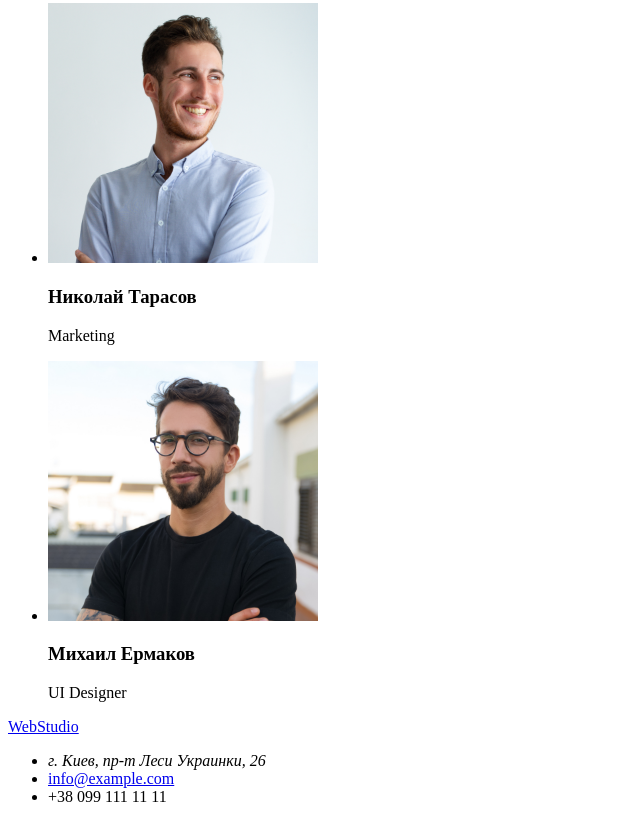
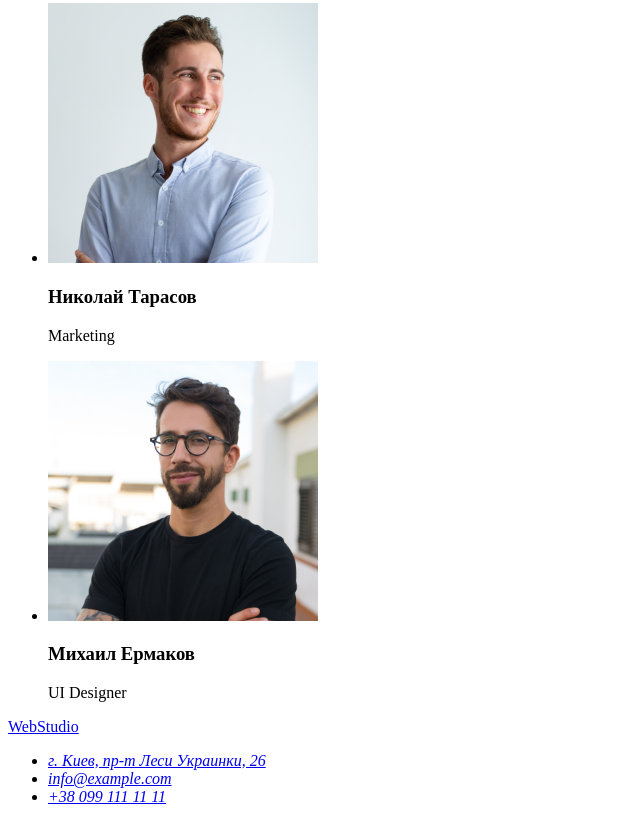
Before and after one commit to Alex-Stupak/goit-markup-hw-01, a plain HTML site: page index.html in a window 1280 px wide. Shown: the part 2087-2909 px from the top of the page, without its empty margins (0-640 px from the left). Drawn offline with Linux system fonts and the light colour scheme.

Commit message:
Изменил футер

```diff
--- a/index.html
+++ b/index.html
@@ -87,11 +87,9 @@
     <footer>
         <a href="/ ">WebStudio</a>
         <ul>
-            <li>
-                <address>г. Киев, пр-т Леси Украинки, 26</address>
-            </li>
-            <li><a href="mailto:info@example.com">info@example.com</a></li>
-            <li>+38 099 111 11 11</li>
+            <li><a href="https://www.google.com/maps/place/%D0%B1%D1%83%D0%BB.+%D0%9B%D0%B5%D1%81%D0%B8+%D0%A3%D0%BA%D1%80%D0%B0%D0%B8%D0%BD%D0%BA%D0%B8,+26,+%D0%9A%D0%B8%D0%B5%D0%B2,+02000/@50.4265807,30.5361971,17z/data=!3m1!4b1!4m5!3m4!1s0x40d4cf0e033ecbe9:0x57a4dffefec77da0!8m2!3d50.4265807!4d30.5383858"><address>г. Киев, пр-т Леси Украинки, 26</address></a></li>
+            <li><a href="mailto:info@example.com"><address>info@example.com</address></a></li>
+            <li><a href="tel:+380991111111"><address>+38 099 111 11 11</address></a></li>
         </ul>
 
     </footer>
```
